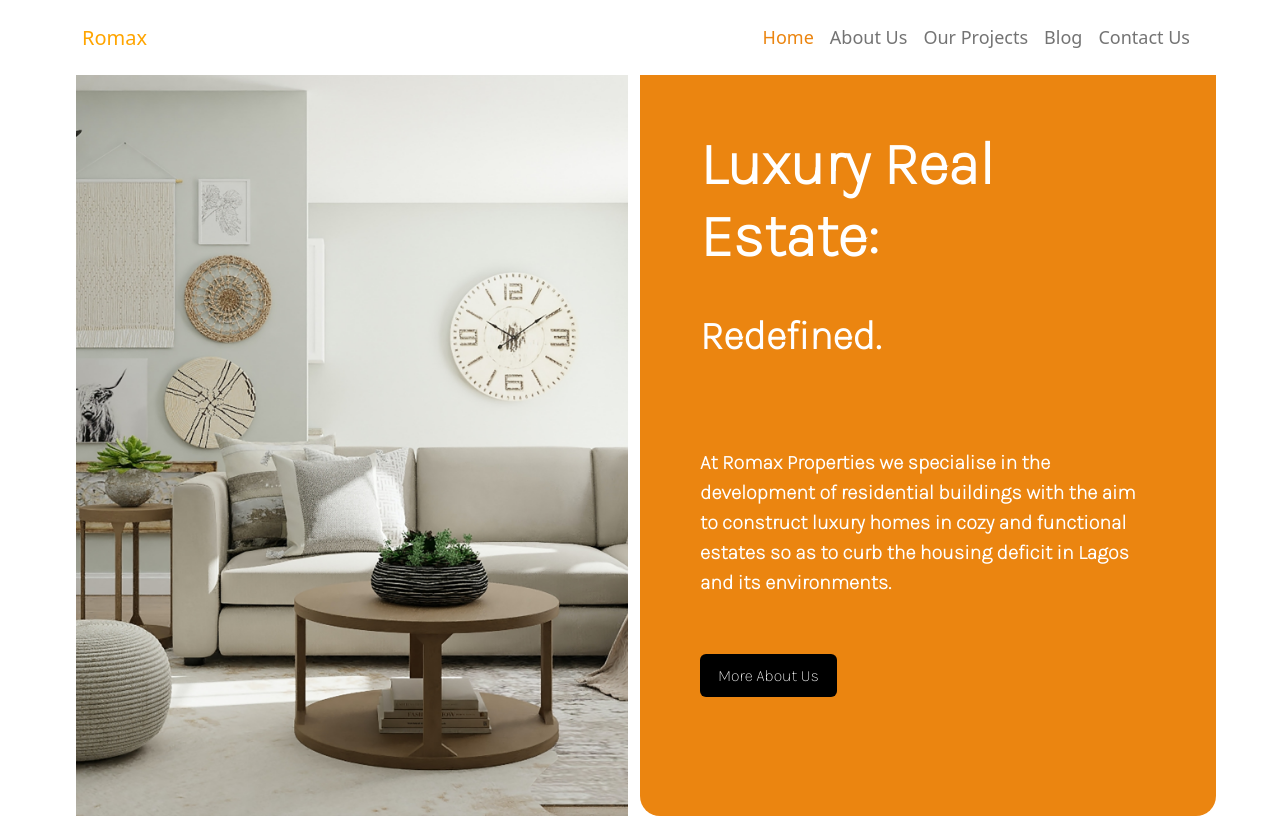
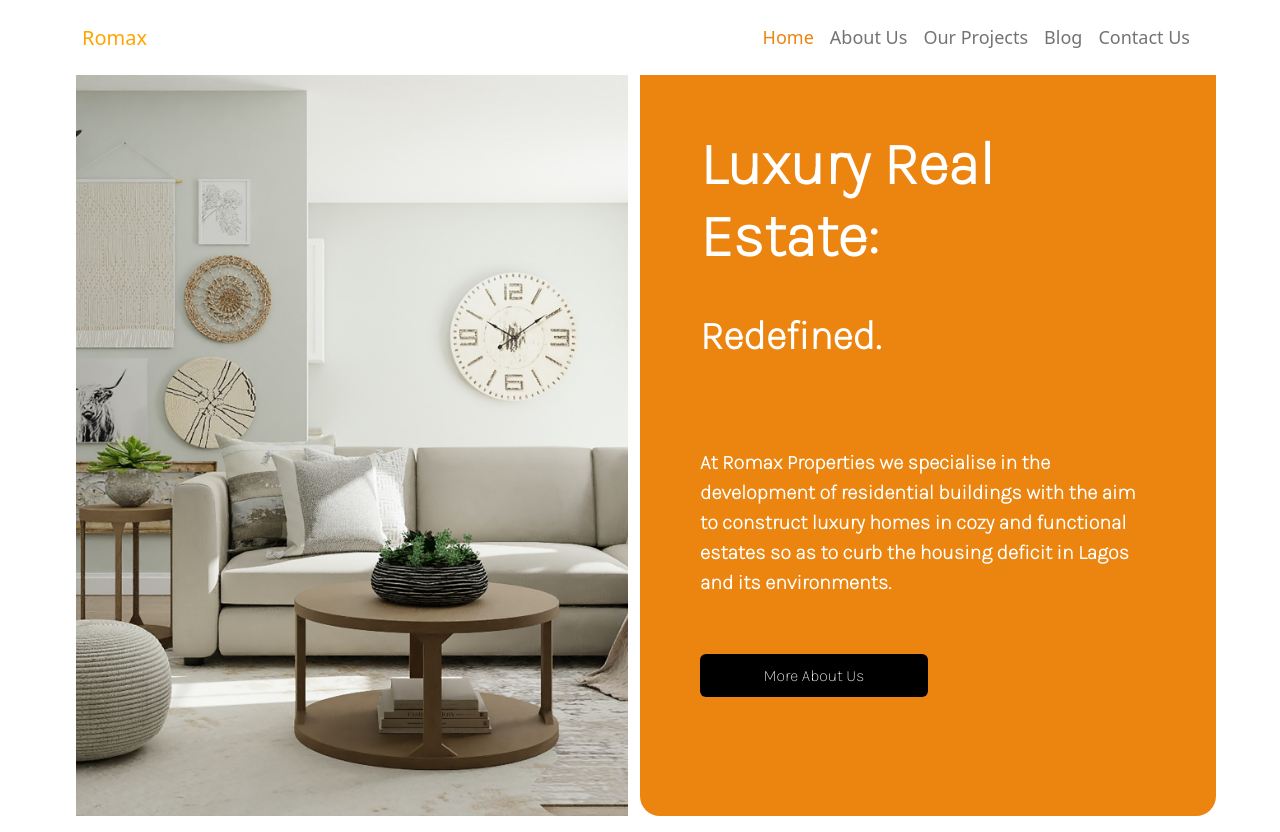
Before and after one commit to Royal-tek/romax-app, a Vue app: page / in a window 1280 px wide. Built offline with nearby package versions, Linux system fonts and the light colour scheme.

Commit message:
Initial Commit

```diff
--- a/src/views/Home.vue
+++ b/src/views/Home.vue
@@ -55,7 +55,7 @@ export default {
   .more-btn{
     background-color: black;
     color: #fff;
-    width: 30%;
+    width: 50%;
 
     &:hover{
       background-color: rgb(21, 21, 21);
```
